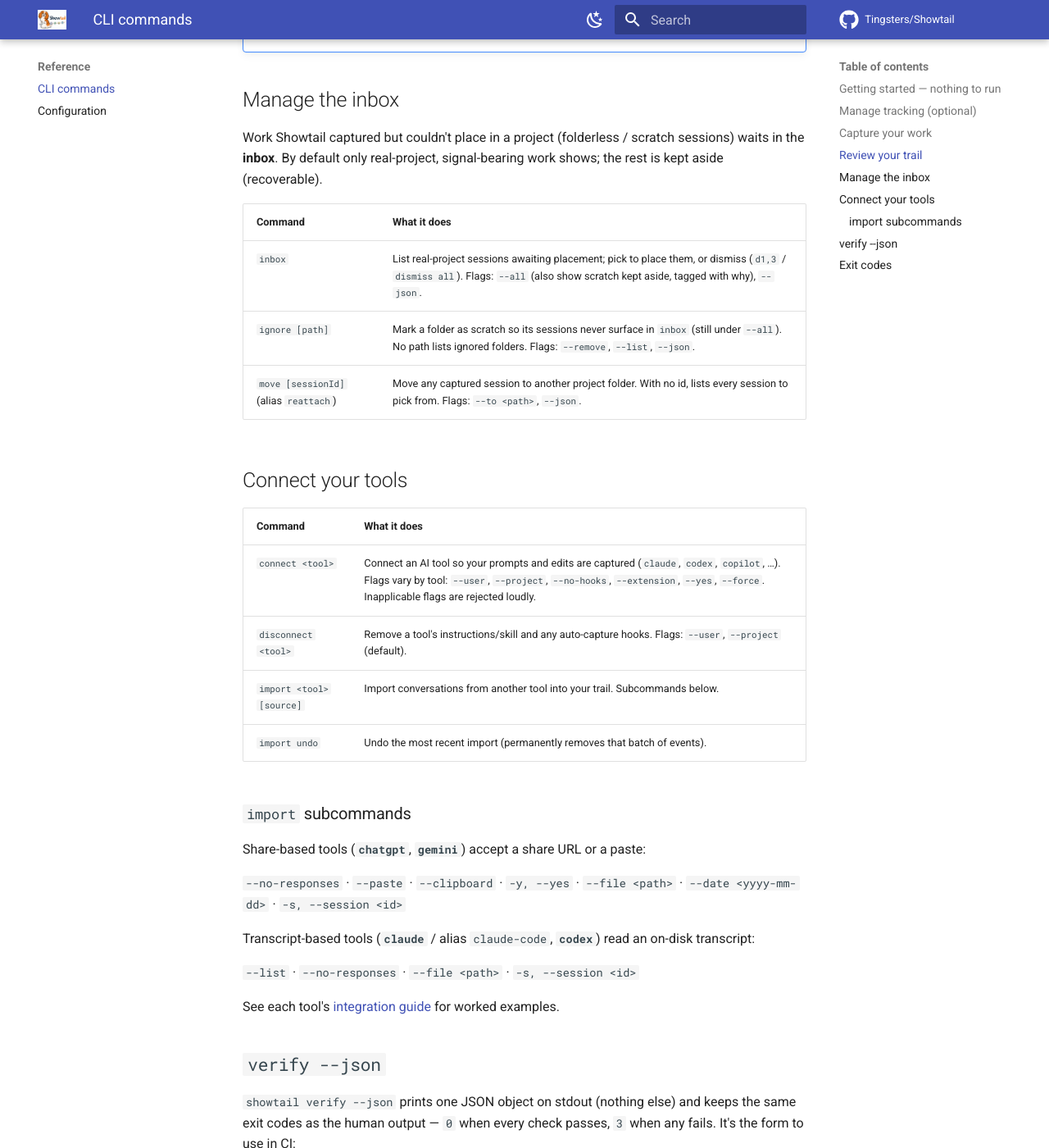
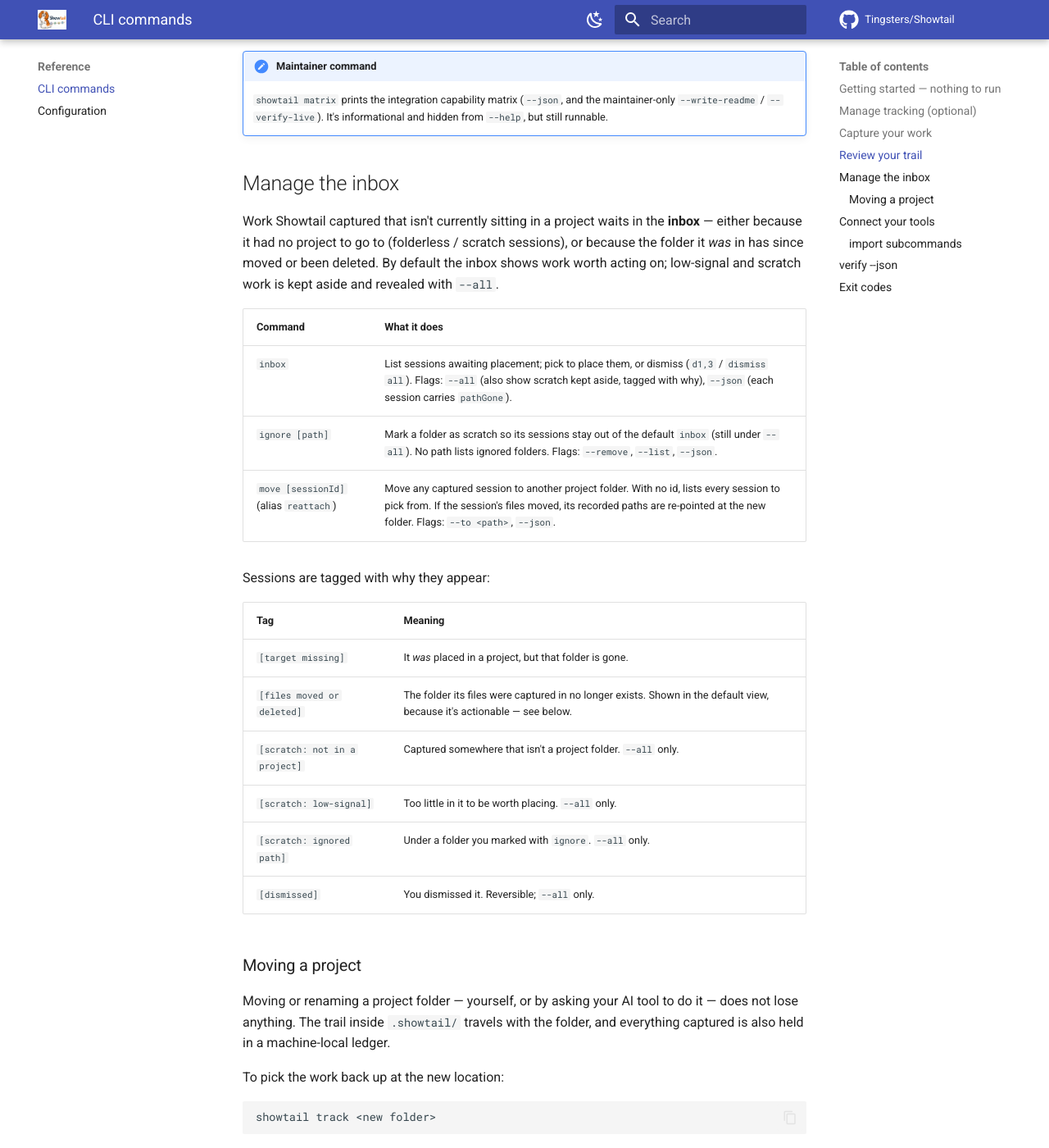
Before and after one commit to Tingsters/Showtail, an MkDocs documentation site: the page built from docs/reference/cli.md, in a window 1280 px wide and 1400 px high, scrolled down 2292 px. Shown: the whole window at 82% size. Built offline with MkDocs 1.6.1 and Material for MkDocs 9.7.7, drawn with Linux system fonts in a browser that asks for light colours; comment, search, counter and statistics services are not loaded; some of the changed text lies outside the part shown.

Commit message:
fix(relocate): rebase every placement path, and ship 0.14.0 docs
Follow-up audits found the first commit was inconsistent in exactly the flow it
advertises, plus one hard failure.

Correctness:
- Tier A git-commit matches carried NO rebase — only the hash and similarity
  branches derived one. So a moved repo with history intact (the commonest
  relocation of all) still projected `../../..` paths. New
  `deriveRebaseAgainstRoot` locates a recorded file under the root by `existsSync`
  on progressively shorter path suffixes — a filesystem lookup, not a
  name-similarity vote, used only to compute the path translation for an
  already-proven match. Every branch now falls back to it.
- `showtail move`, the interactive move loop, and the inbox picker were all
  rebase-blind; only `track`/`init` had it. New `placeLedgerSession` is the single
  rebase-aware entry every user-facing placement uses, sharing one candidate index
  per destination. This matters because the CLI itself tells users to run
  `showtail move <id> --to .` for candidates it declines to auto-place.
- `runReattach` was dead code — `cli.ts` routes both `move` and its `reattach`
  alias to `runMove` — so the stub note never reached a user, and `moveOne`
  dropped `stubs` entirely. Removed; the note now prints from a shared `stubNote`.
- `verify` required a `sha256` on every artifact entry, contradicting the hash
  check that deliberately skips hash-less imports. A deleted file (whose hash the
  hook intentionally omits) therefore failed an honest trail with exit code 3.

Performance: the cross-session hash lookup re-read the whole ledger per candidate
session (measured: 118 sessions, ~2.9k records, 3.6 MB). Now built once per sweep.

Docs / release 0.14.0: the inbox intro's premise, the track/inbox/move/status/
report rows, a tag table, a "Moving a project" section, the matching stale
`--help` strings, a CHANGELOG entry, and a student-facing quickstart section.
Also fixed pre-existing doc rot: data-layout.md documented `sessions.json` from
before 0.11.0 and never mentioned the ledger, trailId, or the inbox;
configuration.md showed schema v1. `status --json` gained `relocated`.

Co-Authored-By: Claude Opus 5 (1M context) <noreply@anthropic.com>

````diff
--- a/docs/reference/cli.md
+++ b/docs/reference/cli.md
@@ -22,7 +22,7 @@ install later is captured too. You never run a getting-started command — just
 | Command | What it does |
 | ------- | ------------ |
 | `setup` | Manage automatic tracking (it turns on by itself after install). `--off` turns it off; re-run to turn it back on. Flags: `--off`, `--yes`, `--json`. |
-| `track [path]` | Set up one project by hand: name it (`-p, --project <name>`), declare a non-code folder (like a book) as a project, and pull its already-captured work out of the inbox. Projects otherwise initialize automatically. Flags: `-p, --project <name>`, `--json`. |
+| `track [path]` | Set up one project by hand: name it (`-p, --project <name>`), declare a non-code folder (like a book) as a project, and pull its already-captured work in — including work whose files have since **moved** (see [Moving a project](#moving-a-project)). Projects otherwise initialize automatically. Safe to re-run: a second run in an already-tracked folder still pulls in newly-orphaned work. Flags: `-p, --project <name>`, `--json` (emits `backfilled` and `candidates`). |
 | `redact` | Scrub a secret the write-time rules missed out of an already-captured trail, instead of deleting `.showtail/`. `--rescan` re-runs the project's current rules (including a `settings.redact.custom` added since capture) over every stored object, preview, and plan file; `--pattern <regex>` scrubs one specific value — a **preview until you pass `--yes`**. Rewrites the content to its new address, repoints the journal, deletes the old object, re-links the hash chain, and records a dated redaction marker `verify` reports. Flags: `--rescan`, `--pattern <regex>`, `--dry-run`, `-y, --yes`, `--json`. See [Privacy &amp; redaction](../concepts/privacy.md#if-something-leaked-anyway). |
 
 !!! note "Hidden lifecycle commands"
@@ -42,10 +42,10 @@ install later is captured too. You never run a getting-started command — just
 
 | Command | What it does |
 | ------- | ------------ |
-| `status` | Your current session and connected tools at a glance. Flags: `--json`. |
+| `status` | Your current session and connected tools at a glance. Also notices when this project has **moved** since it was last seen and updates its recorded location (and warns if the folder looks *copied* rather than moved — two folders sharing one trail id). Flags: `--json`. |
 | `sessions` | List your work sessions. Flags: `--all` (every contributor's), `--json`. |
 | `capabilities` | Report this folder's tracking state and what to do next (for AI agents). Flags: `--json`. |
-| `report` | Generate a shareable report. A combined **team** report is written only when the project has **two or more** contributors; a solo project gets a single report. After writing, an interactive menu offers to open the report (**once / always / never**, Esc to skip); *always*/*never* is remembered in `~/.showtail-cli/config.json`. Flags: `--format <html\|md\|json>` (default `html`), `--ai <collapsed\|full\|off>` (how much AI narration to show; `--no-ai` = off), `--open` (open without asking), `--no-open` (don't open or prompt), `--ask` (show the menu, ignoring a remembered choice), `--author <slug>`, `--team`, `--title <text>`, `--json`, `--no-sync`. Before rendering, `report` re-reads your AI tool's own transcript to fold in anything the live hooks couldn't see — a host writes its transcript asynchronously and appends each turn's recap minutes later, so a session's final exchange has no hook left to capture it. The sweep only adds what's missing (repeat runs change nothing); `--no-sync` skips it. |
+| `report` | Generate a shareable report. Like `status`, it refreshes this project's recorded location if it has moved. A combined **team** report is written only when the project has **two or more** contributors; a solo project gets a single report. After writing, an interactive menu offers to open the report (**once / always / never**, Esc to skip); *always*/*never* is remembered in `~/.showtail-cli/config.json`. Flags: `--format <html\|md\|json>` (default `html`), `--ai <collapsed\|full\|off>` (how much AI narration to show; `--no-ai` = off), `--open` (open without asking), `--no-open` (don't open or prompt), `--ask` (show the menu, ignoring a remembered choice), `--author <slug>`, `--team`, `--title <text>`, `--json`, `--no-sync`. Before rendering, `report` re-reads your AI tool's own transcript to fold in anything the live hooks couldn't see — a host writes its transcript asynchronously and appends each turn's recap minutes later, so a session's final exchange has no hook left to capture it. The sweep only adds what's missing (repeat runs change nothing); `--no-sync` skips it. |
 | `verify` | Run integrity checks on your trail: config, journal entry validity, the journal **hash chain**, stored content vs. its content address, file snapshots, path portability, and report generation. Exits `3` if a check fails. Flags: `--json`. |
 | `trace <file>` | Show every snapshot and related event for a file. Flags: `--format <text\|json>` (default `text`). |
 
@@ -56,13 +56,50 @@ install later is captured too. You never run a getting-started command — just
 
 ## Manage the inbox
 
-Work Showtail captured but couldn't place in a project (folderless / scratch sessions) waits in the **inbox**. By default only real-project, signal-bearing work shows; the rest is kept aside (recoverable).
+Work Showtail captured that isn't currently sitting in a project waits in the
+**inbox** — either because it had no project to go to (folderless / scratch
+sessions), or because the folder it *was* in has since moved or been deleted. By
+default the inbox shows work worth acting on; low-signal and scratch work is kept
+aside and revealed with `--all`.
 
 | Command | What it does |
 | ------- | ------------ |
-| `inbox` | List real-project sessions awaiting placement; pick to place them, or dismiss (`d1,3` / `dismiss all`). Flags: `--all` (also show scratch kept aside, tagged with why), `--json`. |
-| `ignore [path]` | Mark a folder as scratch so its sessions never surface in `inbox` (still under `--all`). No path lists ignored folders. Flags: `--remove`, `--list`, `--json`. |
-| `move [sessionId]` (alias `reattach`) | Move any captured session to another project folder. With no id, lists every session to pick from. Flags: `--to <path>`, `--json`. |
+| `inbox` | List sessions awaiting placement; pick to place them, or dismiss (`d1,3` / `dismiss all`). Flags: `--all` (also show scratch kept aside, tagged with why), `--json` (each session carries `pathGone`). |
+| `ignore [path]` | Mark a folder as scratch so its sessions stay out of the default `inbox` (still under `--all`). No path lists ignored folders. Flags: `--remove`, `--list`, `--json`. |
+| `move [sessionId]` (alias `reattach`) | Move any captured session to another project folder. With no id, lists every session to pick from. If the session's files moved, its recorded paths are re-pointed at the new folder. Flags: `--to <path>`, `--json`. |
+
+Sessions are tagged with why they appear:
+
+| Tag | Meaning |
+| --- | ------- |
+| `[target missing]` | It *was* placed in a project, but that folder is gone. |
+| `[files moved or deleted]` | The folder its files were captured in no longer exists. Shown in the default view, because it's actionable — see below. |
+| `[scratch: not in a project]` | Captured somewhere that isn't a project folder. `--all` only. |
+| `[scratch: low-signal]` | Too little in it to be worth placing. `--all` only. |
+| `[scratch: ignored path]` | Under a folder you marked with `ignore`. `--all` only. |
+| `[dismissed]` | You dismissed it. Reversible; `--all` only. |
+
+### Moving a project
+
+Moving or renaming a project folder — yourself, or by asking your AI tool to do
+it — does not lose anything. The trail inside `.showtail/` travels with the folder,
+and everything captured is also held in a machine-local ledger.
+
+To pick the work back up at the new location:
+
+```text
+showtail track <new folder>
+```
+
+Showtail recognizes the work by its **content** (a matching file, or a captured
+commit in the folder's history), not by the old path — so it still finds it after a
+move. When the evidence is conclusive it places the work for you; when it's only a
+strong resemblance it lists the sessions and leaves them alone, so nothing is ever
+attributed to the wrong project on a guess. Place one of those yourself with:
+
+```text
+showtail move <session-id> --to .
+```
 
 ## Connect your tools
 
--- a/package.json
+++ b/package.json
@@ -1,6 +1,6 @@
 {
   "name": "showtail",
-  "version": "0.13.2",
+  "version": "0.14.0",
   "description": "Show your work: automatically capture the prompts you send to AI and the files you change into a verifiable, repo-local provenance trail educators can review.",
   "type": "module",
   "license": "Apache-2.0",
````
Also changed, not shown: CHANGELOG.md (+36 -0 lines), docs/concepts/data-layout.md (+43 -2 lines), docs/getting-started/quickstart.md (+20 -0 lines), docs/integrations/copilot.md (+6 -4 lines), docs/reference/configuration.md (+5 -3 lines), 9 other files.
